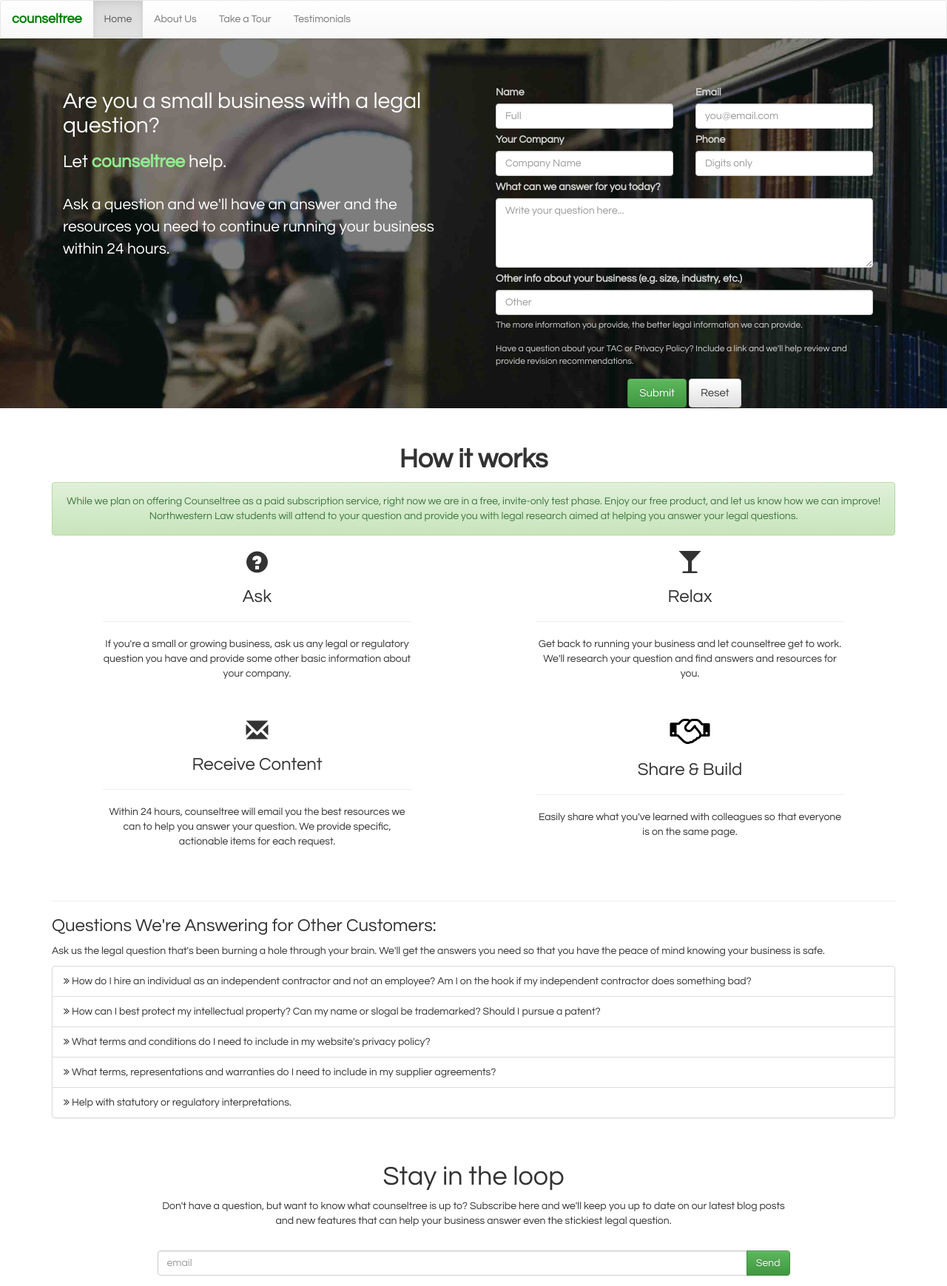
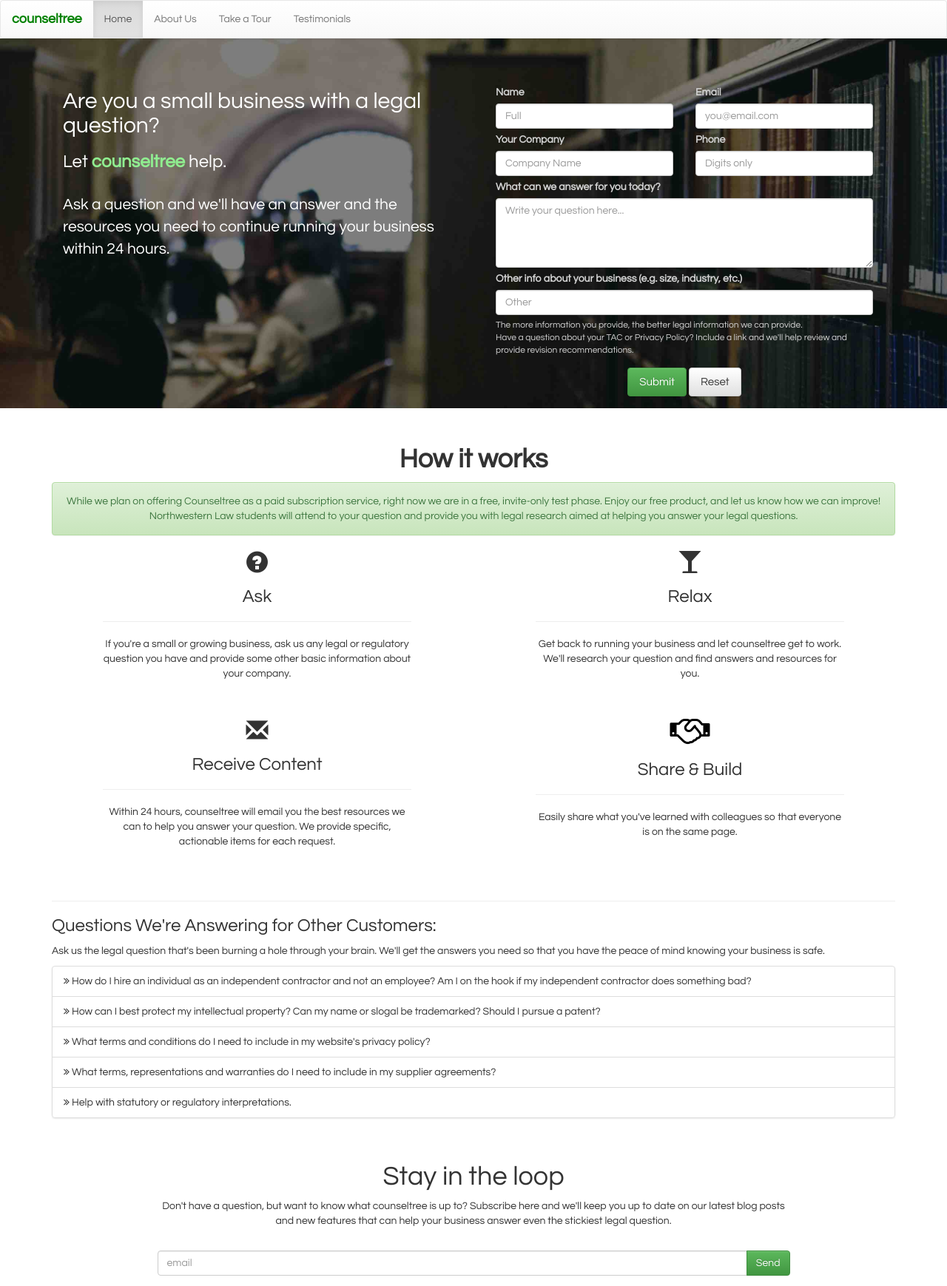
Before and after one commit to counseltree/counseltree.github.io, a Jekyll site: the page built from index.html, in a window 1280 px wide. Shown: the whole page at 74% size. Built offline with Jekyll 4.4.1, drawn with Linux system fonts in a browser that asks for light colours; nearby versions of some CDN libraries.

Commit message:
local init

```diff
--- a/index.html
+++ b/index.html
@@ -60,8 +60,8 @@
 				<div class = "col-sm-12">
 				<label>Other info about your business (e.g. size, industry, etc.)</label>
 					<input type="text" name="other" id="other" placeholder="Other" class = "form-control"/>
-				<p style="font-size:12px">The more information you provide, the better legal information we can provide.</p>
-				<p style="font-size:12px">Have a question about your TAC or Privacy Policy? Include a link and we'll help review and provide revision recommendations.</p>
+				<p style="font-size:12px">The more information you provide, the better legal information we can provide.<br>
+					Have a question about your TAC or Privacy Policy? Include a link and we'll help review and provide revision recommendations.</p>
 				</div></div>
 
 			<center>
```
